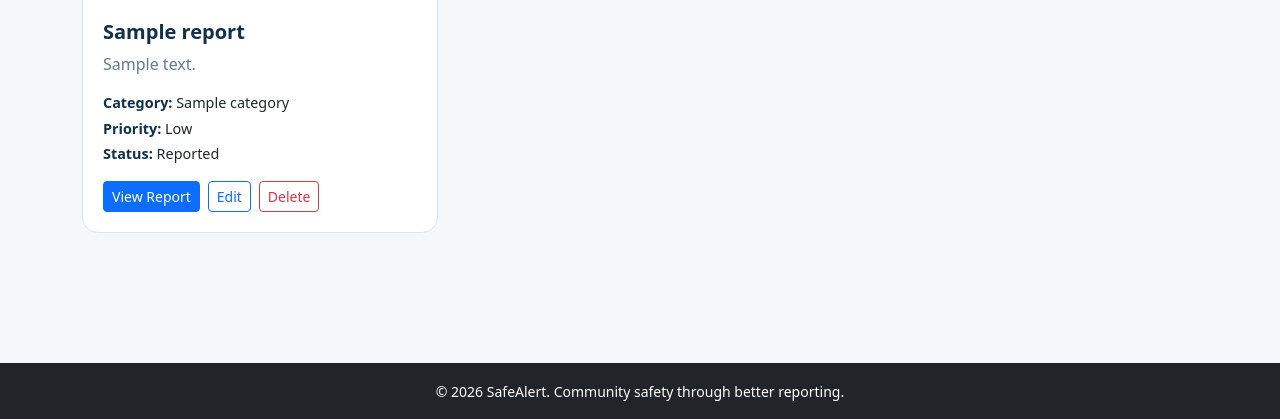
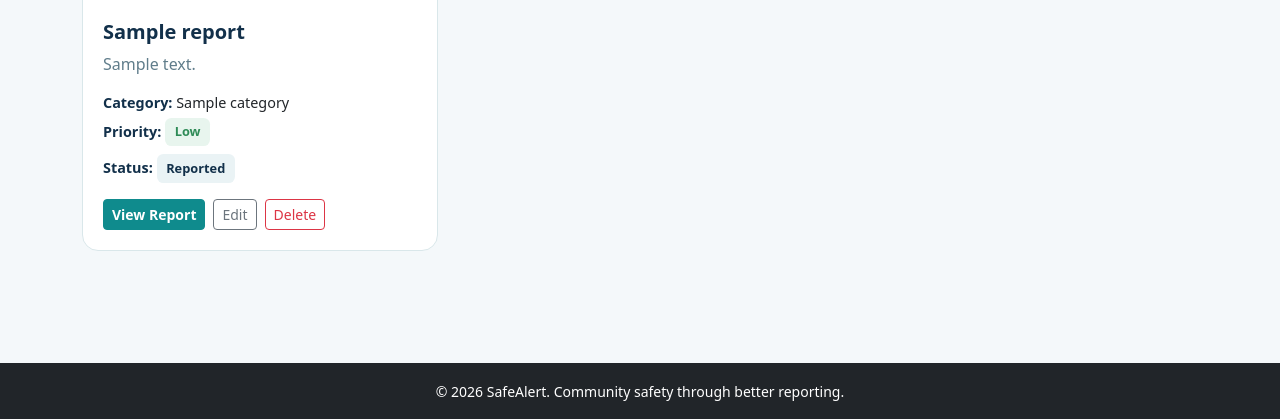
Before and after one commit to davy-berry/safe_alert, a Django app: page /reports/my_reports/ in a window 1280 px wide. Shown: the part 381-800 px from the top of the page. Run offline with Django 5.2, Linux system fonts and the light colour scheme; a user stored in the database is signed in; tables that the repository leaves empty hold one stand-in row (values such as "Sample post").

Commit message:
Enhance report display with priority and status badges, and style report action buttons

```diff
--- a/reports/templates/reports/my_reports.html
+++ b/reports/templates/reports/my_reports.html
@@ -56,26 +56,32 @@ My Reports | SafeAlert
                         {{ report.category.name }}
                     </p>
 
-                    <p class="mb-1">
+                    <p class="mb-2">
                         <strong>Priority:</strong>
-                        {{ report.get_priority_display }}
+
+                        <span class="report-badge priority-{{ report.priority }}">
+                            {{ report.get_priority_display }}
+                        </span>
                     </p>
 
                     <p class="mb-0">
                         <strong>Status:</strong>
-                        {{ report.get_status_display }}
+
+                        <span class="report-badge status-{{ report.status }}">
+                            {{ report.get_status_display }}
+                        </span>
                     </p>
 
                 </div>
 
                 <!-- Report Actions -->
-                <div class="d-flex gap-2 flex-wrap">
+                <div class="d-flex gap-2 flex-wrap mt-3">
 
-                    <a href="{% url 'my_report_detail' report.id %}" class="btn btn-primary btn-sm">
+                    <a href="{% url 'my_report_detail' report.id %}" class="btn btn-primary btn-sm report-view-btn">
                         View Report
                     </a>
 
-                    <a href="{% url 'edit_report' report.id %}" class="btn btn-outline-primary btn-sm">
+                    <a href="{% url 'edit_report' report.id %}" class="btn btn-outline-secondary btn-sm">
                         Edit
                     </a>
 
--- a/static/css/style.css
+++ b/static/css/style.css
@@ -309,6 +309,19 @@ main {
     color: #842029;
 }
 
+/* Report actions */
+
+.report-view-btn {
+    background-color: var(--safealert-secondary);
+    border-color: var(--safealert-secondary);
+    font-weight: 600;
+}
+
+.report-view-btn:hover {
+    background-color: #0C7779;
+    border-color: #0C7779;
+}
+
 /* SafeAlert Report Form */
 
 .report-form-card {
```
